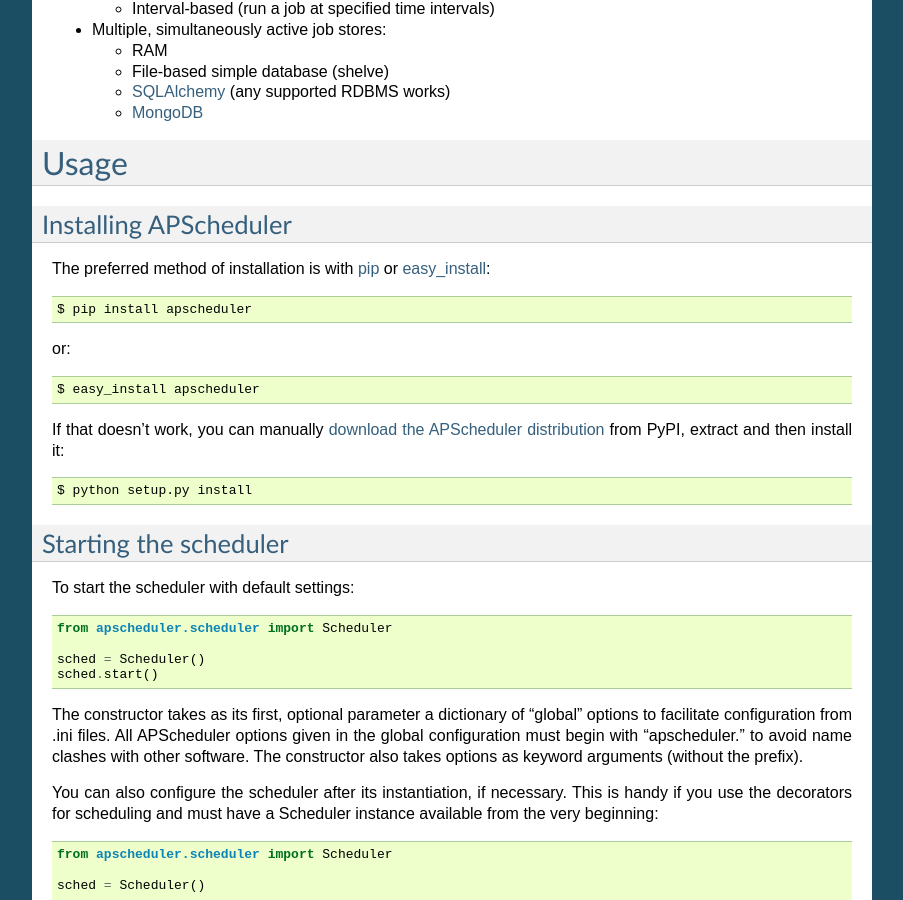
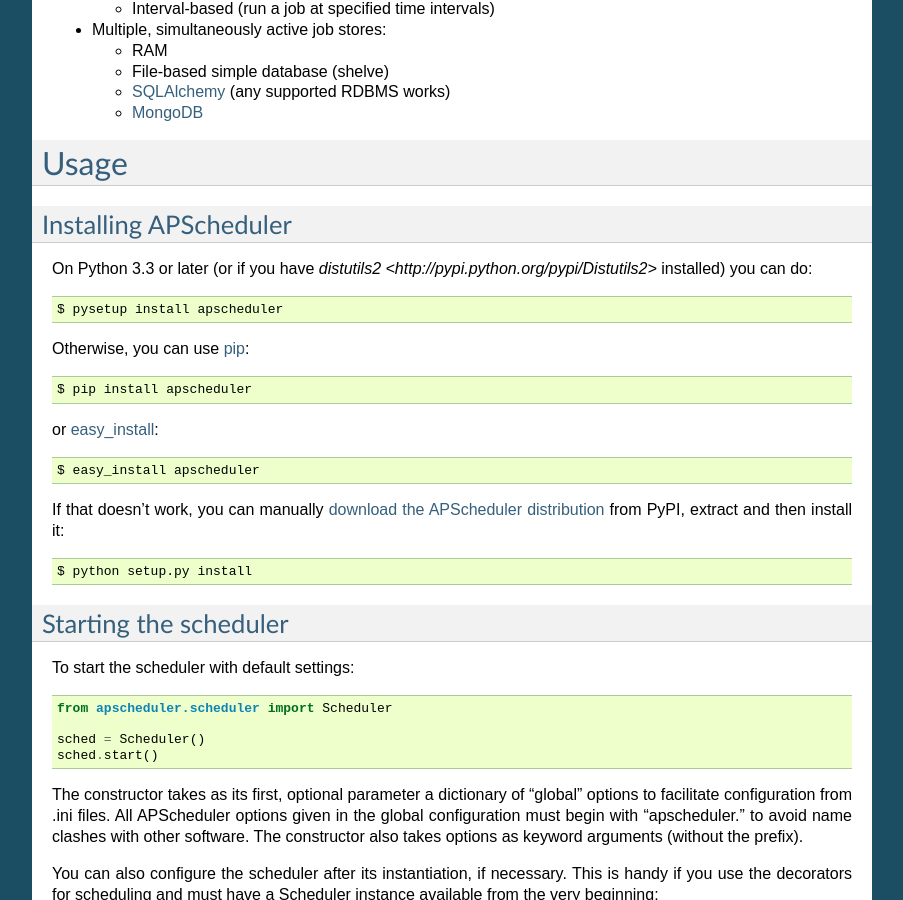
Before and after one commit to agronholm/apscheduler, a Sphinx documentation site: the page built from docs/index.rst, in a window 1280 px wide and 900 px high, scrolled down 1184 px. Shown: the whole window, without its empty margins (198-1101 px from the left). Built offline with Sphinx 7.4.7, drawn with Linux system fonts in a browser that asks for light colours.

Commit message:
Added installation instructions for py3.3+/distutils2

```diff
--- a/docs/index.rst
+++ b/docs/index.rst
@@ -45,13 +45,16 @@
 Installing APScheduler
 ----------------------
 
-The preferred method of installation is with
-`pip <http://pypi.python.org/pypi/pip/>`_ or
-`easy_install <http://pypi.python.org/pypi/distribute/>`_::
+On Python 3.3 or later (or if you have
+`distutils2 <http://pypi.python.org/pypi/Distutils2>` installed) you can do::
+
+    $ pysetup install apscheduler
+
+Otherwise, you can use `pip <http://pypi.python.org/pypi/pip/>`_::
 
     $ pip install apscheduler
 
-or::
+or `easy_install <http://pypi.python.org/pypi/distribute/>`_::
 
 	$ easy_install apscheduler
 
```
